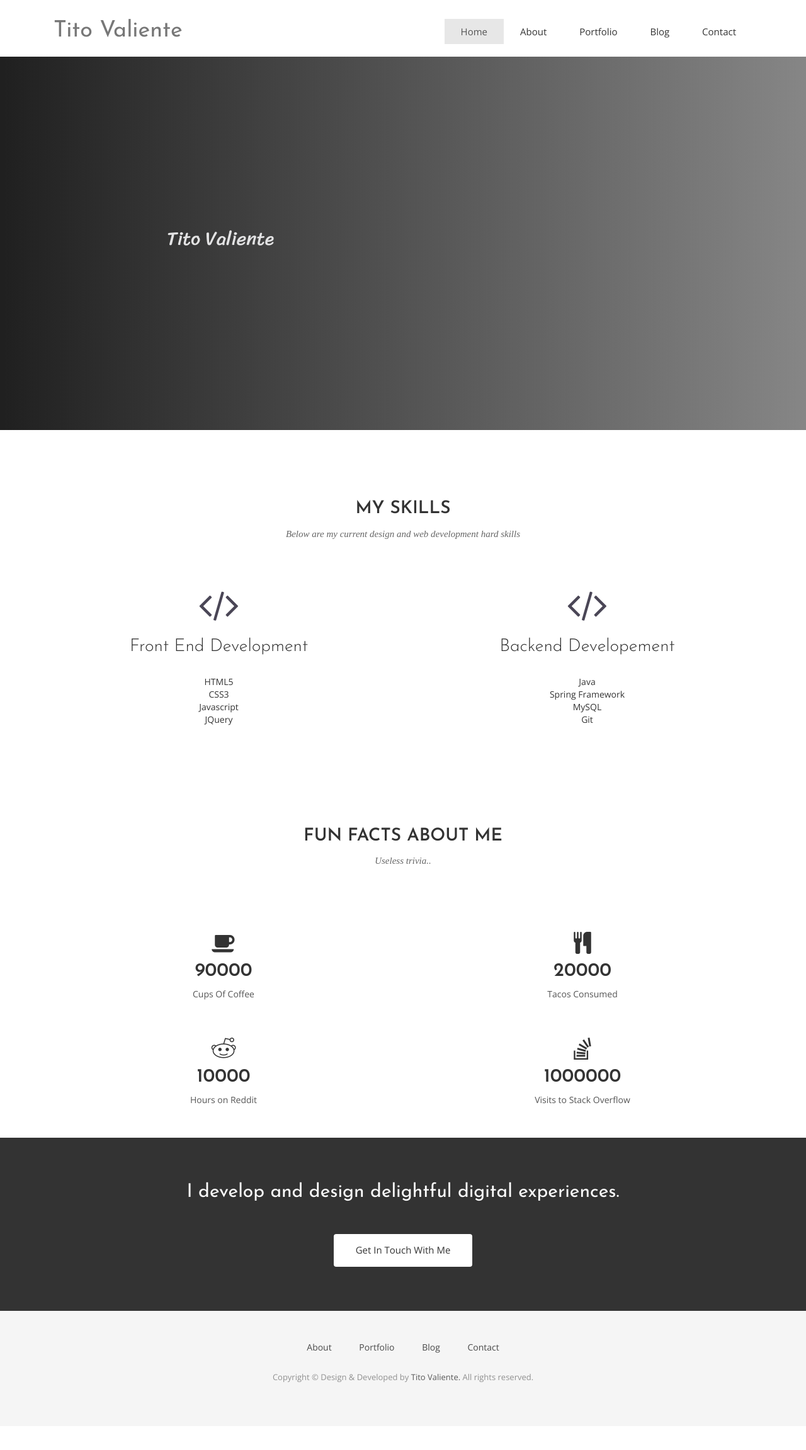
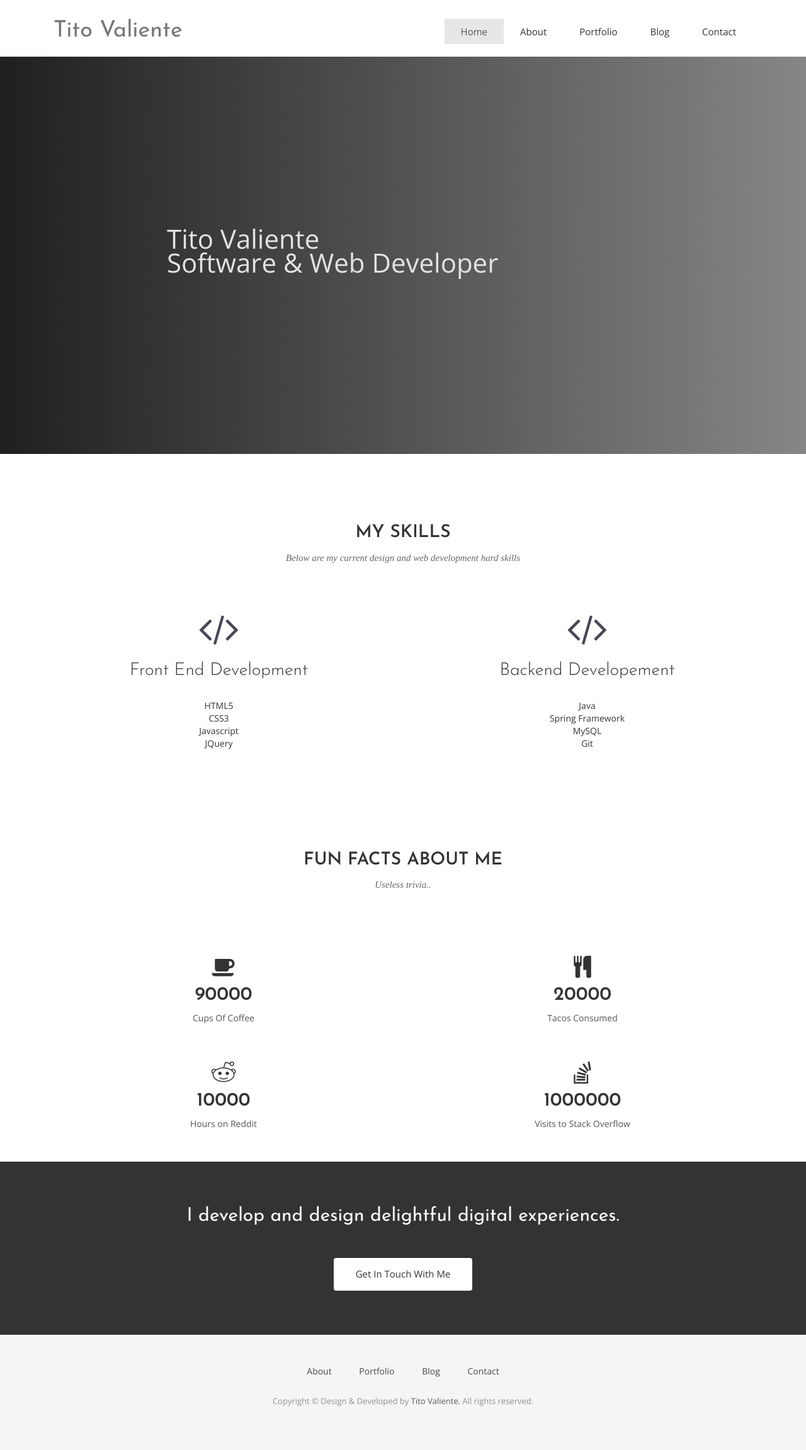
Before and after one commit to titobyte/titovaliente, a Jekyll site: the page built from index.html, in a window 1280 px wide. Shown: the whole page at 63% size. Built offline with Jekyll 4.4.1, drawn with Linux system fonts in a browser that asks for light colours; nearby versions of some CDN libraries; some web fonts are replaced; comment, search, counter and statistics services are not loaded; before the commit the page ends 2265 px from its top, so only the background shows below that.

Commit message:
slider edits

```diff
--- a/_includes/home-slider.html
+++ b/_includes/home-slider.html
@@ -6,6 +6,7 @@
             <div class="block">
               <h1 class="animated fadeInUp">{{ page.title }}</h1>
               <p class="animated fadeInUp home-slider">Tito Valiente</p>
+              <p class="animated fadeInUp home-slider">Software & Web Developer</p>
               <p class="animated fadeInUp"></p>
             </div>
           </div>
--- a/css/style.css
+++ b/css/style.css
@@ -85,12 +85,6 @@ font header .navbar-default .navbar-nav li a:hover {
   color: #000;
 }
 
-/* Logo and Home slider stling */
-.logo-font {
-  font-family: 'Sriracha', cursive;
-
-}
-
 /*---------------------------------------------
 					Index Start
 -----------------------------------------------*/
@@ -129,8 +123,9 @@ font header .navbar-default .navbar-nav li a:hover {
   padding-bottom: 45px;
 }
 #slider .block p {
-  font-family: 'Sriracha', cursive;
-  font-size: 3rem;
+  font-family: 'Open Sans', cursive;
+  font-weight: 300;
+  font-size: 3em !important;
 }
 
 /*--
```
